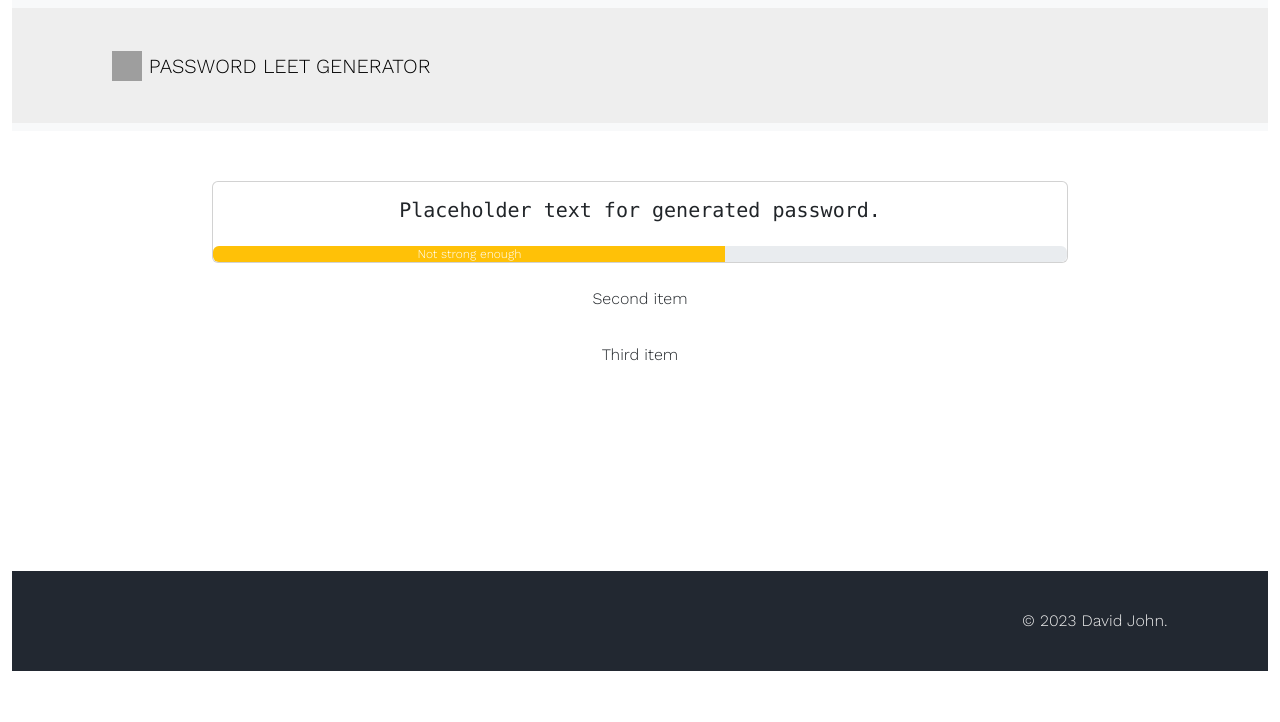
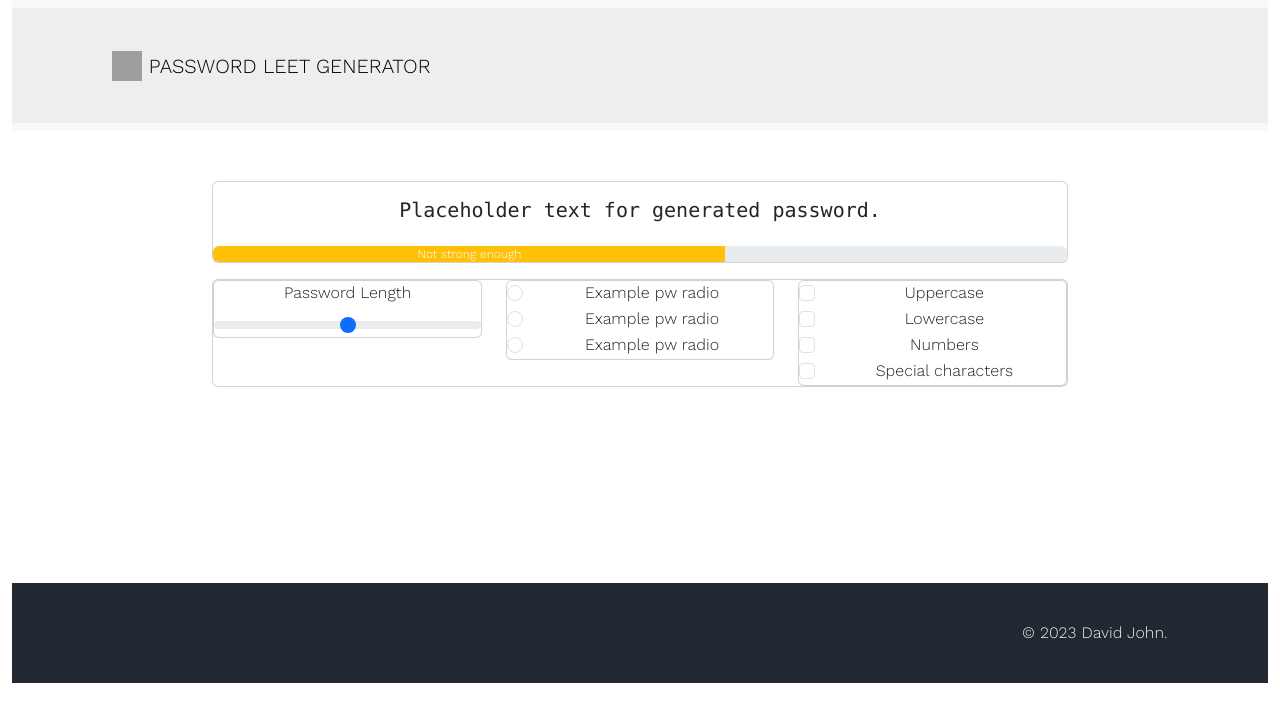
Before and after one commit to DavidJohnnnn/pwgen, a React (Create React App) app: page / in a window 1280 px wide. Shown: the top 722 px of the page. Built offline with nearby package versions, Linux system fonts and the light colour scheme; grey boxes are pictures that could not be loaded; a web font is replaced by a local one.

Commit message:
Updated PasswordSelectors()

```diff
--- a/src/Components/Home.js
+++ b/src/Components/Home.js
@@ -17,7 +17,7 @@ function Home() {
     // The 'now' and 'variant' and 'label' will be based on a function that is checks whether the generated password is actually strong enough.
 
     let pwLine = {
-      fontFamily: `"Lucida Console","Courier New",Monaco,"Nimbus Mono L",monospace`,
+      fontFamily: `"Lucida Console","Courier New",Monaco,"Nimbus Mono L",monospace`
     }
     return (
       <>
@@ -35,13 +35,74 @@ function Home() {
 
   function PasswordSelectors() {
     // First col: slider for password length
-    // Second col: Specifiers for generated passwords
+    // Second col: Specifiers for generated passwords (radio buttons; note that name is what makes radio buttons select only one element)
     // Third col: Checkbox list for whether the user wants uppercase, lowercase, numbers and special characters
     return (
       <Card>
         <Row>
           <Col>
-
+            <Card>
+              <Form.Label>Password Length</Form.Label>
+              <Form.Range variant="success" />
+            </Card>
+          </Col>
+          <Col>
+            <Card>
+              <Form>
+                <div key="radio">
+                  <Form.Check // prettier-ignore
+                    type="radio"
+                    id="radio-1"
+                    label="Example pw radio"
+                    name="pwrad"
+                  />
+                  <Form.Check // prettier-ignore
+                    type="radio"
+                    id="radio-2"
+                    label="Example pw radio"
+                    name="pwrad"
+                  />
+                  <Form.Check // prettier-ignore
+                    type="radio"
+                    id="radio-3"
+                    label="Example pw radio"
+                    name="pwrad"
+                  />
+                </div>
+              </Form>
+            </Card>
+          </Col>
+          <Col>
+            <Card>
+              <Form>
+                <div key="checkbox">
+                  <Form.Check
+                    type="checkbox"
+                    id="checkbox-1"
+                    label="Uppercase"
+                    name="pwchk"
+                  />
+                  <Form.Check
+                    type="checkbox"
+                    id="checkbox-2"
+                    label="Lowercase"
+                    name="pwchk"
+                  />
+                  <Form.Check
+                    type="checkbox"
+                    id="checkbox-3"
+                    label="Numbers"
+                    name="pwchk"
+                  />
+                  <Form.Check
+                    type="checkbox"
+                    id="checkbox-4"
+                    label="Special characters"
+                    name="pwchk"
+                  />
+                </div>
+              </Form>
+            </Card>
           </Col>
         </Row>
       </Card>
@@ -53,8 +114,7 @@ function Home() {
     <Container style={page} fluid>
       <Stack gap={3}>
         <PasswordLine />
-        <div className="p-2">Second item</div>
-        <div className="p-2">Third item</div>
+        <PasswordSelectors />
       </Stack>
       <br />
       <br />
```
